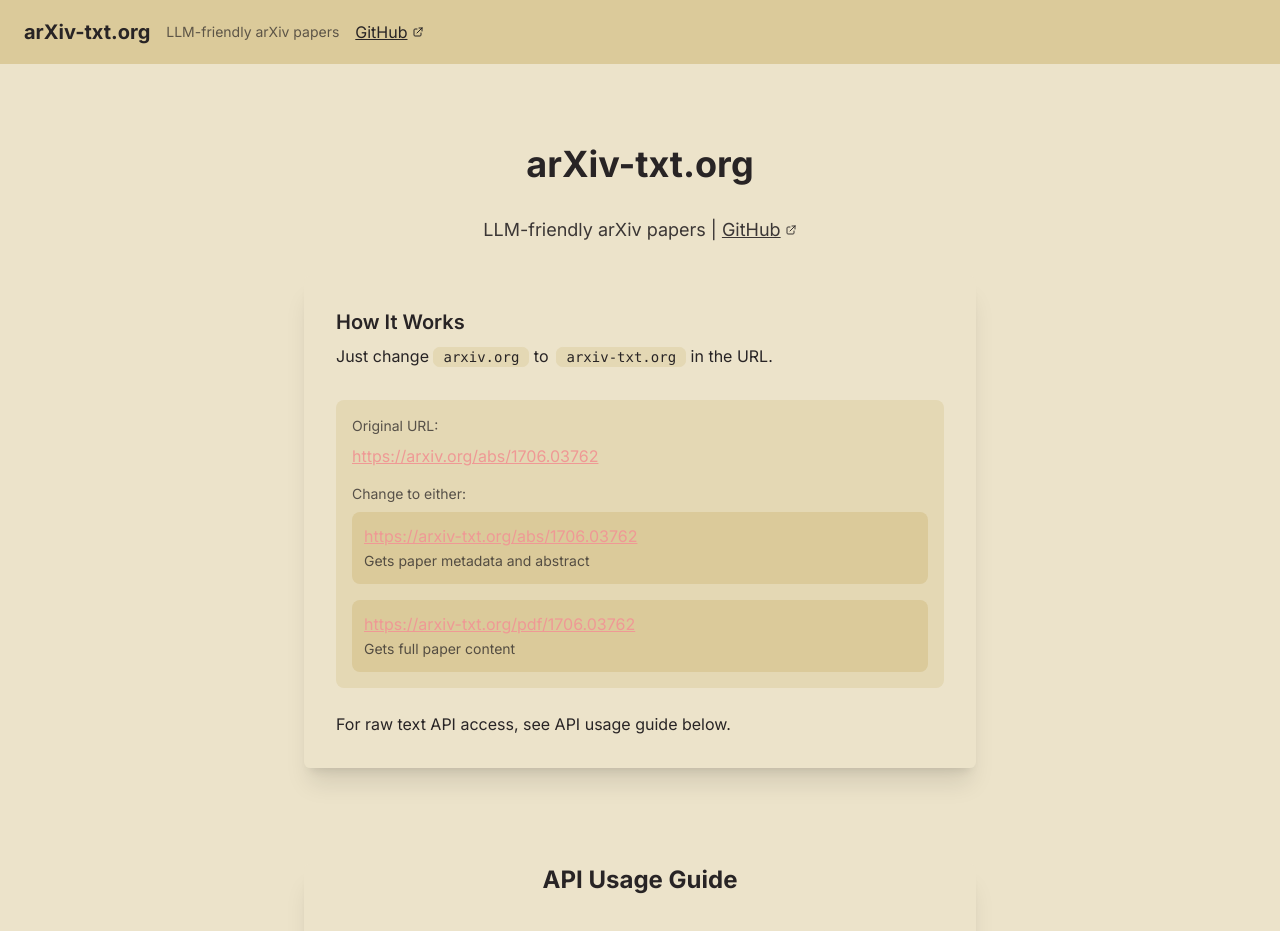
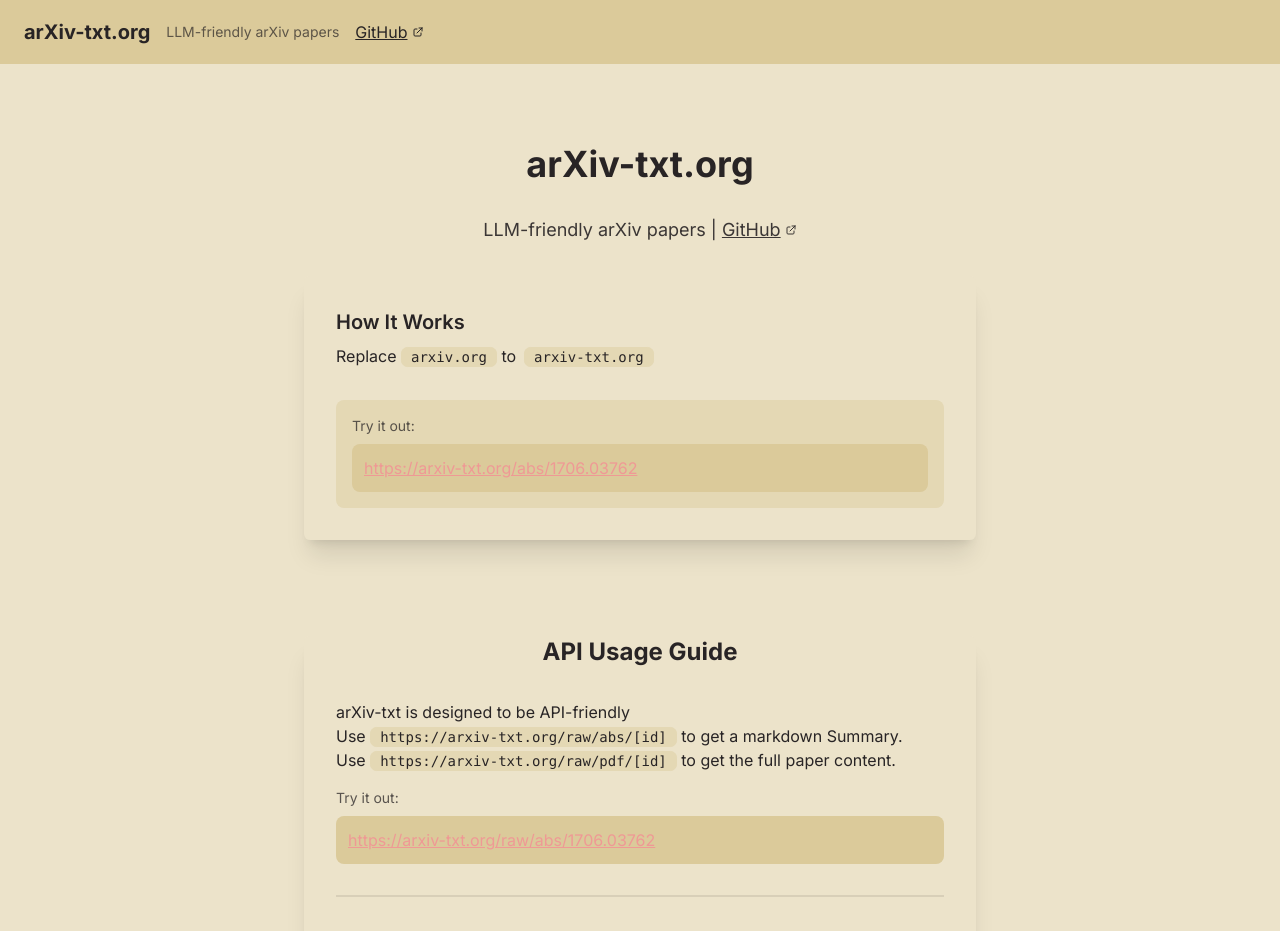
Before and after one commit to dingyizao/arxiv-txt, a Next.js app: page / in a window 1280 px wide. Shown: the top 931 px of the page. Built offline with nearby package versions, Linux system fonts and the light colour scheme.

Commit message:
simplify home page

```diff
--- a/app/page.tsx
+++ b/app/page.tsx
@@ -41,35 +41,26 @@
         <div className="card-body">
           <h2 className="card-title">How It Works</h2>
           <p className="mb-6">
-            Just change <code className="badge badge-ghost">arxiv.org</code> to
-            <code className="badge badge-ghost ml-2">arxiv-txt.org</code> in the URL.
+            Replace <code className="badge badge-ghost">arxiv.org</code> to
+            <code className="badge badge-ghost ml-2">arxiv-txt.org</code>
           </p>
 
           <div className="bg-base-200 p-4 rounded-lg">
-            <div className="text-sm opacity-75 mb-2">Original URL:</div>
-            <a href="https://arxiv.org/abs/1706.03762" className="link link-primary block mb-4">
-              https://arxiv.org/abs/1706.03762
-            </a>
+            {/* <div className="text-sm opacity-75 mb-2">Original URL:</div> */}
+            {/* <a href="https://arxiv.org/abs/1706.03762" className="link link-primary block mb-4"> */}
+              {/* https://arxiv.org/abs/1706.03762 */}
+            {/* </a> */}
 
-            <div className="text-sm opacity-75 mb-2">Change to either:</div>
-            <div className="grid grid-cols-1 gap-4">
-              <div className="p-3 bg-base-300 rounded-lg">
-                <a href="/abs/1706.03762" className="link link-primary block">
-                  https://arxiv-txt.org/abs/1706.03762
-                </a>
-                <span className="text-sm opacity-75">Gets paper metadata and abstract</span>
-              </div>
-
-              <div className="p-3 bg-base-300 rounded-lg">
-                <a href="/pdf/1706.03762" className="link link-primary block">
-                  https://arxiv-txt.org/pdf/1706.03762
-                </a>
-                <span className="text-sm opacity-75">Gets full paper content</span>
-              </div>
+            <div className="text-sm opacity-75 mb-2">Try it out:</div>
+            <div className="p-3 bg-base-300 rounded-lg">
+              <a href="/abs/1706.03762" className="link link-primary block">
+                https://arxiv-txt.org/abs/1706.03762
+              </a>
+              {/* <span className="text-sm opacity-75">Gets full paper content</span> */}
             </div>
           </div>
 
-          <p className="mt-4">For raw text API access, see API usage guide below.</p>
+          {/* <p className="mt-4">For raw text API access, see API usage guide below.</p> */}
         </div>
       </div>
 
@@ -111,18 +102,20 @@
           {/* <h2 className="card-title">API Usage Guide</h2> */}
           <div className="space-y-4">
             <p>
-              To fetch the raw text directly, use <code className="badge badge-ghost">https://arxiv-txt.org/raw/</code>:
+              arXiv-txt is designed to be API-friendly <br />
+              Use <code className="badge badge-ghost">https://arxiv-txt.org/raw/abs/[id]</code> to get a markdown Summary.
               <br />
-              <br />
-              For example, fetch paper metadata:
-              <a href="https://arxiv-txt.org/raw/abs/1706.03762" className="link link-primary block mt-2">
-                https://arxiv-txt.org/raw/abs/1706.03762
-              </a>
-              Or fetch full paper content:
-              <a href="https://arxiv-txt.org/raw/pdf/1706.03762" className="link link-primary block mt-2">
-                https://arxiv-txt.org/raw/pdf/1706.03762
-              </a>
+              Use <code className="badge badge-ghost">https://arxiv-txt.org/raw/pdf/[id]</code> to get the full paper content.
             </p>
+
+            <div className="mt-4">
+              <div className="text-sm opacity-75 mb-2">Try it out:</div>
+              <div className="p-3 bg-base-300 rounded-lg">
+                <a href="https://arxiv-txt.org/raw/abs/1706.03762" className="link link-primary block">
+                  https://arxiv-txt.org/raw/abs/1706.03762
+                </a>
+              </div>
+            </div>
           </div>
 
           <div className="divider"></div>
```
